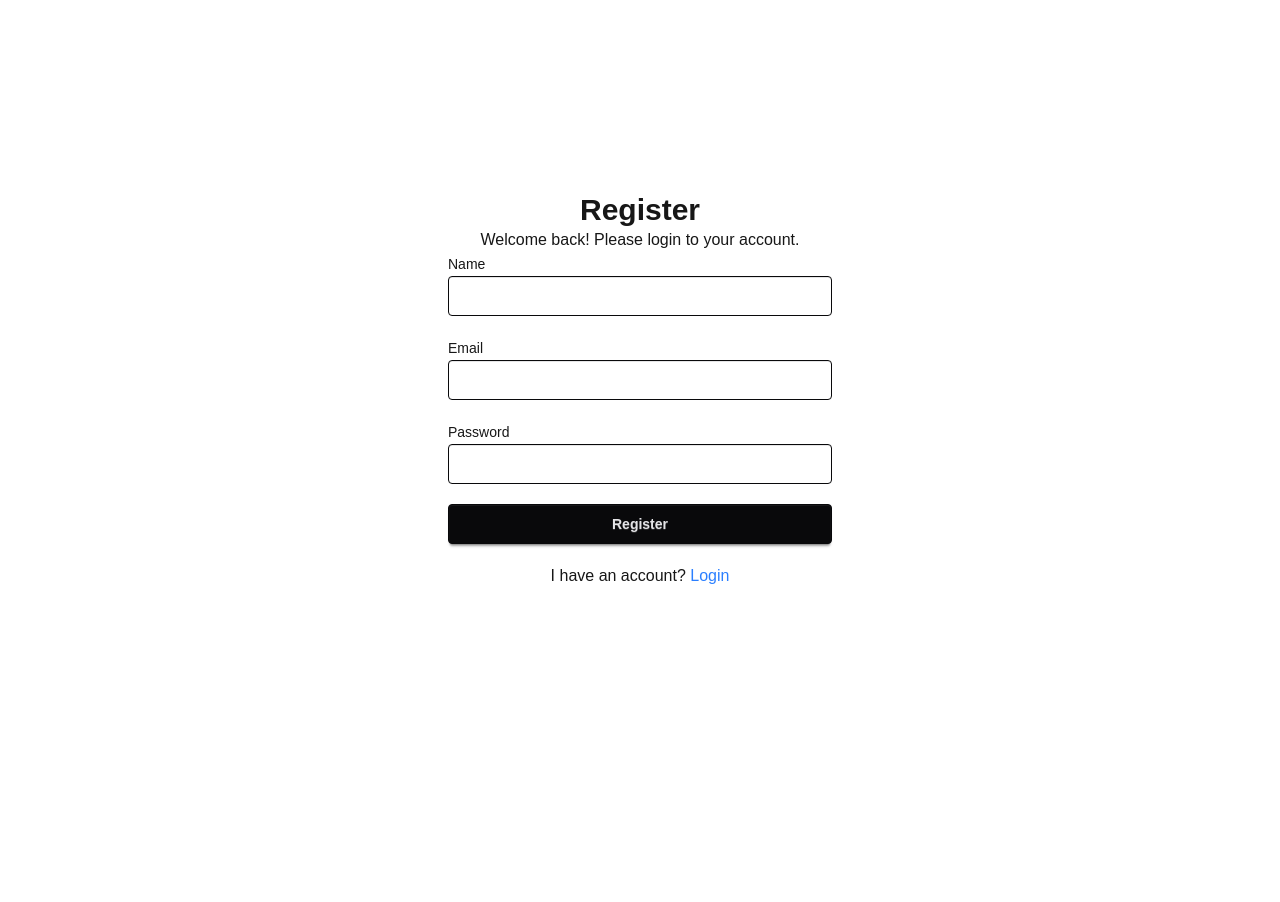
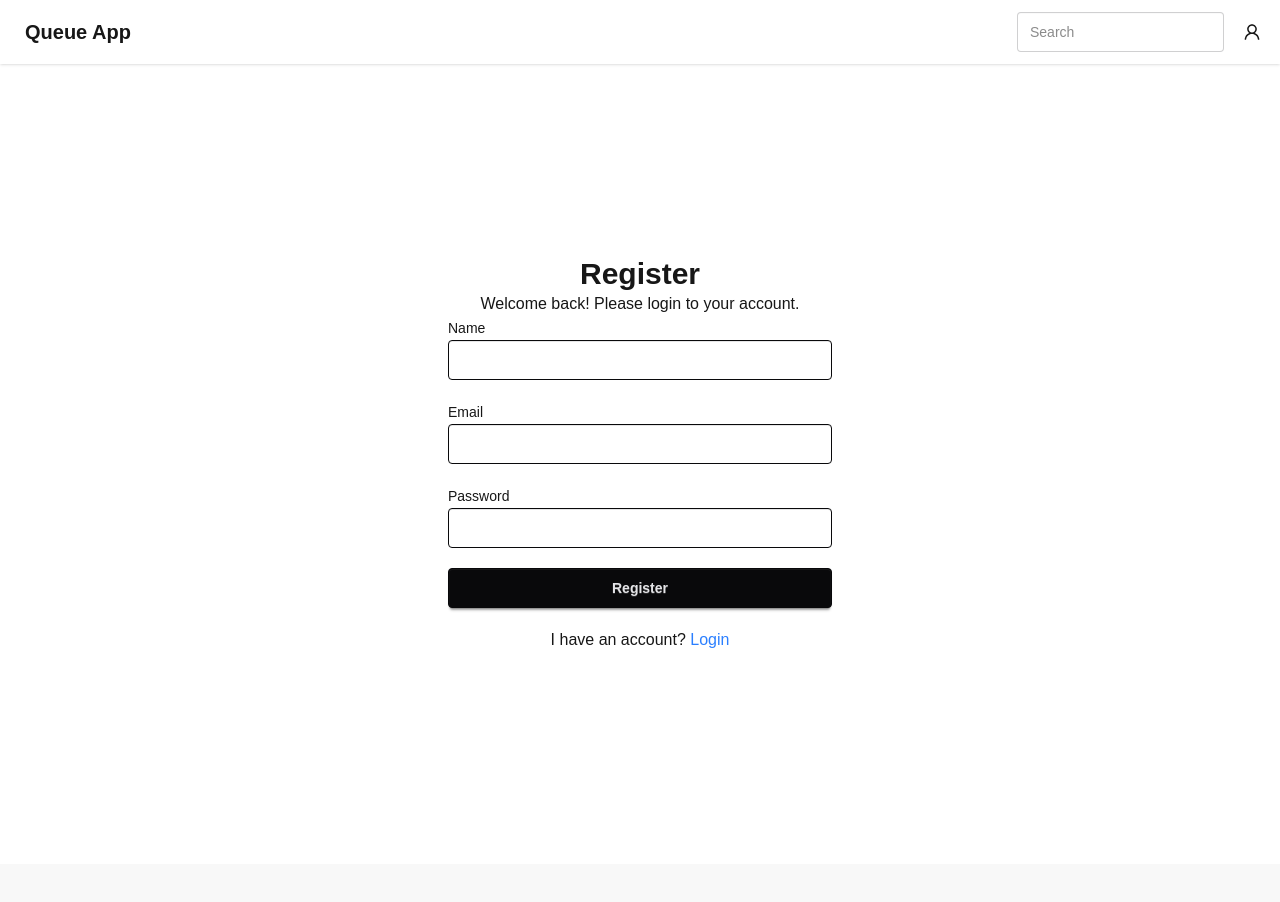
Before and after one commit to devmohamedesmail/queue-app-front-end, a Next.js app: page /pages/auth/register in a window 1280 px wide. Shown: the top 902 px of the page. Before the commit the page ends 800 px from the top, so only its background shows below. Built offline with nearby package versions, Linux system fonts and the light colour scheme; no server answers.

Commit message:
Update Login Register Page

```diff
--- a/app/components/Navbar.jsx
+++ b/app/components/Navbar.jsx
@@ -6,7 +6,7 @@ function Navbar() {
     return (
         <div className="navbar bg-base-100 shadow-sm">
             <div className="flex-1">
-                <a className="btn btn-ghost text-xl">daisyUI</a>
+                <Link href="/" className="btn btn-ghost text-xl">Queue App</Link>
             </div>
             <div className="flex gap-2">
                 <input type="text" placeholder="Search" className="input input-bordered w-44 md:w-auto focus:outline-0" />
--- a/app/pages/auth/login/page.jsx
+++ b/app/pages/auth/login/page.jsx
@@ -1,13 +1,18 @@
 'use client'
+import Footer from '@/app/components/Footer'
+import Mobile_Dock from '@/app/components/Mobile_Dock'
+import Navbar from '@/app/components/Navbar'
 import Custom_button from '@/app/custom/Custom_button'
 import Custom_input from '@/app/custom/Custom_input'
 import Link from 'next/link'
-import React ,{ useState} from 'react'
+import React, { useState } from 'react'
 
 export default function page() {
     const [email, setEmail] = useState('')
     const [password, setPassword] = useState('')
     return (
+        <div>
+            <Navbar />
             <div className='container m-auto px-5'>
                 <div className='flex flex-col justify-center h-screen  items-center   w-full md:w-96 mx-auto  '>
                     <h1 className='text-3xl font-bold text-center'>Login</h1>
@@ -22,5 +27,8 @@ export default function page() {
 
                 </div>
             </div>
+            <Footer />
+            <Mobile_Dock />
+        </div>
     )
 }
--- a/app/pages/auth/register/page.jsx
+++ b/app/pages/auth/register/page.jsx
@@ -1,4 +1,7 @@
 'use client'
+import Footer from '@/app/components/Footer'
+import Mobile_Dock from '@/app/components/Mobile_Dock'
+import Navbar from '@/app/components/Navbar'
 import Custom_button from '@/app/custom/Custom_button'
 import Custom_input from '@/app/custom/Custom_input'
 import Link from 'next/link'
@@ -9,7 +12,9 @@ export default function page() {
     const [email, setEmail] = useState('')
     const [password, setPassword] = useState('')
   return (
-    <div className='container m-auto px-5'>
+  <div>
+    <Navbar />
+      <div className='container m-auto px-5'>
         <div className='flex flex-col justify-center h-screen  items-center   w-full md:w-96 mx-auto  '>
             <h1 className='text-3xl font-bold text-center'>Register</h1>
             <p className='text-center'>Welcome back! Please login to your account.</p>
@@ -23,5 +28,8 @@ export default function page() {
 
         </div>
     </div>
+    <Footer />
+    <Mobile_Dock />
+  </div>
   )
 }
```
Lines whose indentation alone changed are shown as unchanged.
